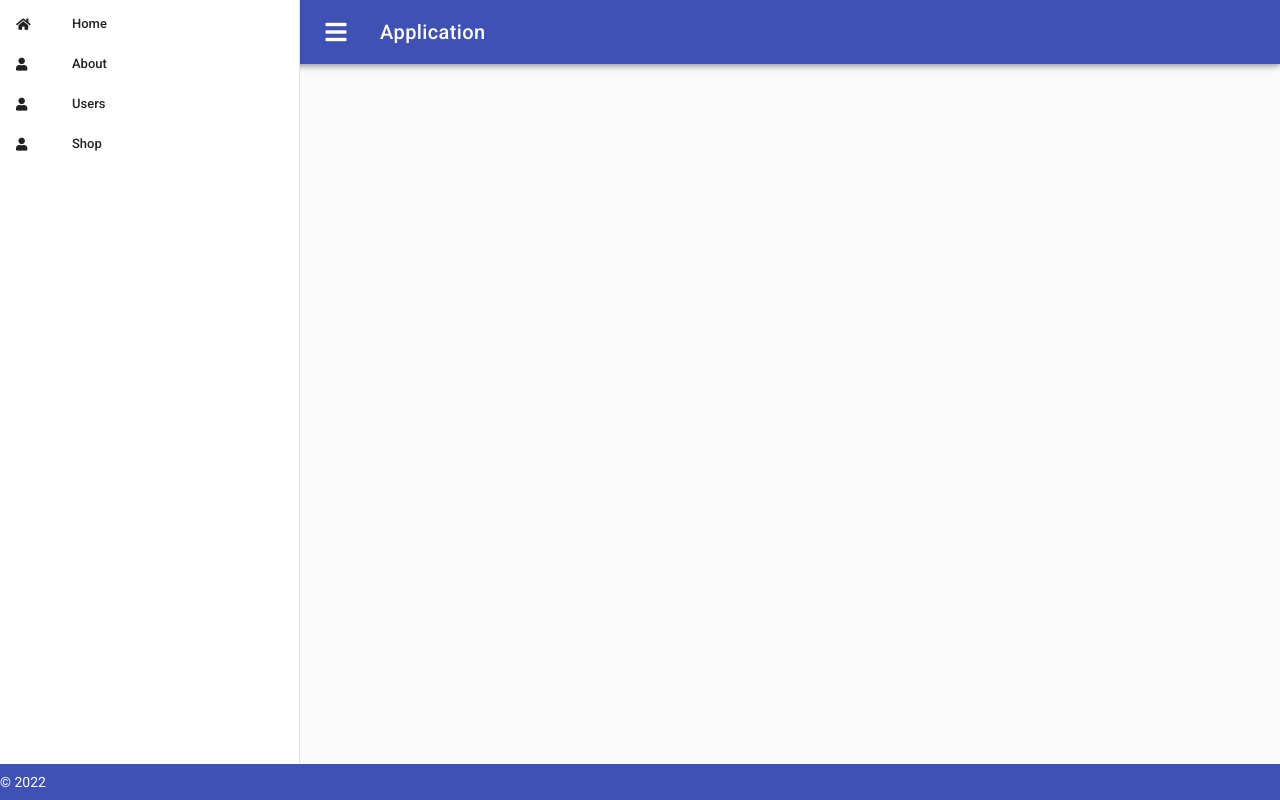
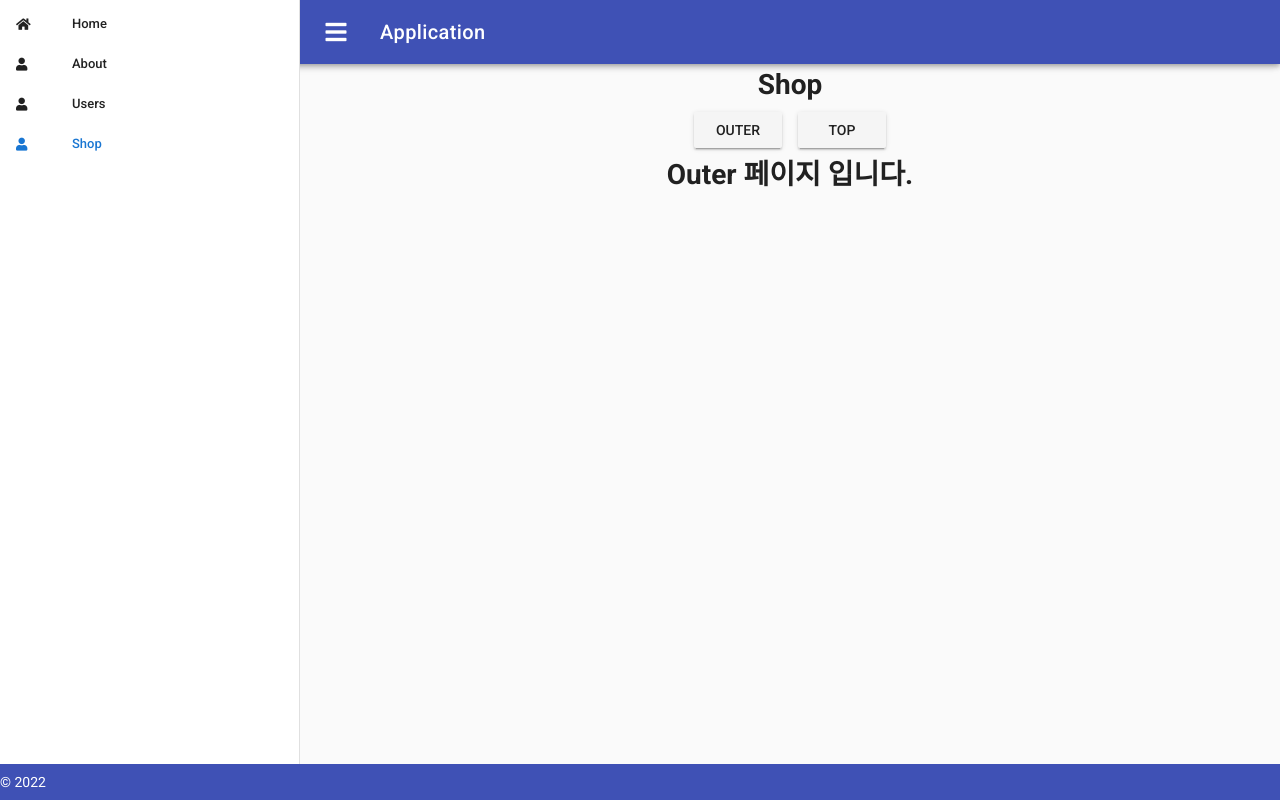
Before and after one commit to kyeongmin21/vue-router, a Vue app: page /shop in a window 1280 px wide. Built offline with nearby package versions, Linux system fonts and the light colour scheme.

Commit message:
$router.push로 outer,shop 라우팅하기

```diff
--- /dev/null
+++ b/src/router/category.js
@@ -0,0 +1,23 @@
+const route = {
+  path: '/shop',
+  name:'shop',
+  component: () => import(/* webpackChunkName: "shop" */ '@/views/category/Shop'),
+  children: [
+    {
+      path: 'outer',
+      alias: '',
+      name: 'outer',
+      component: () => import(/* webpackChunkName: "outer" */ '@/views/category/Outer'),
+      prop: true
+    },
+    {
+      path: 'top',
+      alias: '',
+      name: 'top',
+      component: () => import(/* webpackChunkName: "top" */ '@/views/category/Top'),
+      prop: true
+    }
+  ]
+}
+
+export default route
--- a/src/router/index.js
+++ b/src/router/index.js
@@ -1,10 +1,11 @@
 import Vue from 'vue'
 import Router from 'vue-router'
 import Home from '@/views/Home.vue'
+import Category from '@/router/category'
 
 Vue.use(Router)
 
-export default new Router({
+const router = new Router({
   mode: 'history',
   base: process.env.BASE_URL,
   routes: [
@@ -16,7 +17,7 @@ export default new Router({
     {
       path: '/about',
       name: 'about',
-      component: () => import(/* webpackChunkName: "about" */ '../views/About.vue')
+      component: () => import(/* webpackChunkName: "about" */ '@/views/About.vue')
     },
     {
       path: '/users',
@@ -26,22 +27,20 @@ export default new Router({
         console.log('from', from)
         next('/')
       },*/
-      component: () => import(/* webpackChunkName: "users" */ '../views/Users.vue'),
+      component: () => import(/* webpackChunkName: "users" */ '@/views/Users.vue'),
       children: [
         { path: ':id',
           name: 'users-detail',
-          component: () => import(/* webpackChunkName: "users-detail" */ '../views/UsersDetail.vue')
+          component: () => import(/* webpackChunkName: "users-detail" */ '@/views/UsersDetail.vue')
         },
         { path: ':id/edit',
           name: 'users-edit',
-          component: () => import(/* webpackChunkName: "users-edit" */ '../views/UsersEdit.vue')
+          component: () => import(/* webpackChunkName: "users-edit" */ '@/views/UsersEdit.vue')
         },
       ]
-    },
-    {
-      path: '/Category/shop',
-      name: 'shop',
-      component: () => import(/* webpackChunkName: "shop" */ '../views/Category/Shop.vue')
-    },
+    }
   ]
 })
+
+router.addRoute(Category)
+export default router
--- a/src/views/About.vue
+++ b/src/views/About.vue
@@ -1,5 +1,5 @@
 <template>
-  <div class="text-md-center">
+  <div class="text-md-center text-sm-center">
     This is About Page
     <h1>클릭</h1>
 
--- /dev/null
+++ b/src/views/category/Outer.vue
@@ -0,0 +1,21 @@
+<template>
+  <div class="text-md-center">
+    <h1>Outer 페이지 입니다.</h1>
+  </div>
+</template>
+
+<script>
+export default {
+  name: "Outer",
+  computed: {
+
+  },
+  methods: {
+
+  }
+}
+</script>
+
+<style scoped>
+
+</style>
--- /dev/null
+++ b/src/views/category/Shop.vue
@@ -0,0 +1,24 @@
+<template>
+  <div class="text-md-center text-sm-center">
+    <h1 @click="$router.push({ name: 'shop' })">Shop</h1>
+    <v-btn @click="$router.push({ name: 'outer' })">outer</v-btn>
+    <v-btn @click="$router.push({ name: 'top' })">top</v-btn>
+    <router-view/>
+  </div>
+</template>
+
+<script>
+export default {
+  name: "Shop",
+  computed: {
+
+  },
+  methods: {
+
+  }
+}
+</script>
+
+<style scoped>
+
+</style>
--- a/src/views/Category/Shop.vue
+++ b/src/views/category/Top.vue
@@ -1,14 +1,12 @@
 <template>
   <div class="text-md-center">
-    <h1>Shop</h1>
-    <h3>outer</h3>
-    <h3>top</h3>
+    <h1>Top 페이지 입니다.</h1>
   </div>
 </template>
 
 <script>
 export default {
-  name: "Shop",
+  name: "Top",
   computed: {
 
   },
```
